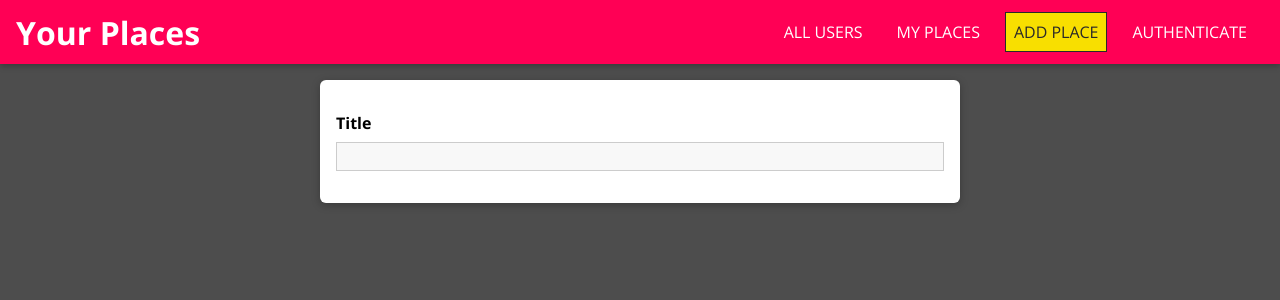
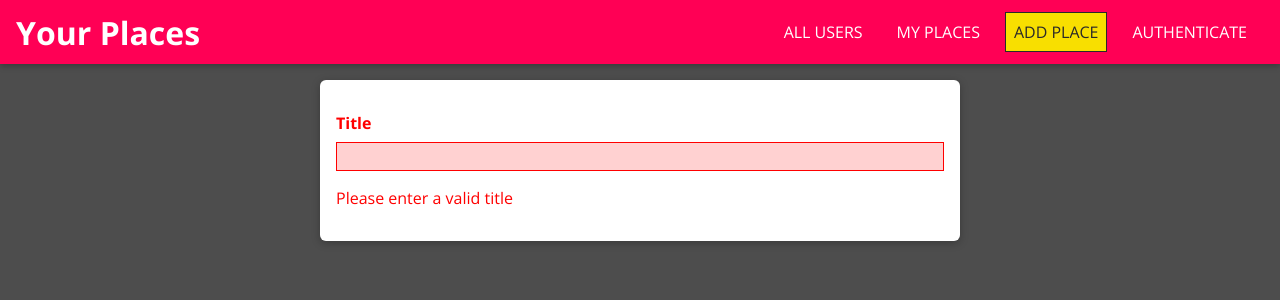
Before and after one commit to hrishavkhadka/fullstack-max-scwartz-tut, a React (Vite) app: page /places/new in a window 1280 px wide. Shown: the top 300 px of the page. Built offline with nearby package versions, Linux system fonts and the light colour scheme.

Commit message:
validators added and useReducer used.

```diff
--- a/src/places/pages/NewPlace.jsx
+++ b/src/places/pages/NewPlace.jsx
@@ -1,15 +1,21 @@
 import React from "react";
 
-import Input from '../../shared/components/FormElements/Input';
+import Input from "../../shared/components/FormElements/Input";
 
-import './NewPlace.css'
+import "./NewPlace.css";
 
 const NewPlace = () => {
-    return (
-        <form className="place-form">
-            <Input element='input' type='text' label='Title' />
-        </form>
-    )
-}
+  return (
+    <form className="place-form">
+      <Input
+        element="input"
+        type="text"
+        label="Title"
+        validators={[]}
+        errorText="Please enter a valid title"
+      />
+    </form>
+  );
+};
 
 export default NewPlace;
--- a/src/shared/components/FormElements/Input.jsx
+++ b/src/shared/components/FormElements/Input.jsx
@@ -1,18 +1,59 @@
-import React from "react";
+import React, { useReducer } from "react";
 
-import './Input.css'
+import "./Input.css";
+
+const inputReducer = (state, action) => {
+  switch (action.type) {
+    case "CHANGE":
+      return {
+        ...state,
+        value: action.val,
+        isValid: true,
+      };
+    default:
+      return state;
+  }
+};
 
 const Input = (props) => {
-    const element = props.element === 'input'
-        ? (<input id={props.id} type={props.type} placeholder={props.placeholder} />)
-        : (<textarea id={props.id} rows={props.rows || 3} />);
+  const [inputState, dispatch] = useReducer(inputReducer, {
+    value: "",
+    isValid: false,
+  });
 
-    return (
-        <div className={`form-control`}>
-            <label htmlFor={props.id}>{props.label}</label>
-            {element}
-        </div>
-    )
-}
+  const changeHandler = (event) => {
+    dispatch({ type: "CHANGE", val: event.target.value });
+  };
+
+  const element =
+    props.element === "input" ? (
+      <input
+        id={props.id}
+        type={props.type}
+        placeholder={props.placeholder}
+        onChange={changeHandler}
+        value={inputState.value}
+      />
+    ) : (
+      <textarea
+        id={props.id}
+        rows={props.rows || 3}
+        onChange={changeHandler}
+        value={inputState.value}
+      />
+    );
+
+  return (
+    <div
+      className={`form-control ${
+        !inputState.isValid && "form-control--invalid"
+      }`}
+    >
+      <label htmlFor={props.id}>{props.label}</label>
+      {element}
+      {!inputState.isValid && <p>{props.errorText}</p>}
+    </div>
+  );
+};
 
 export default Input;
```
Also changed, not shown: src/shared/util/60 - validators.jsx (added, +46 -0 lines).
